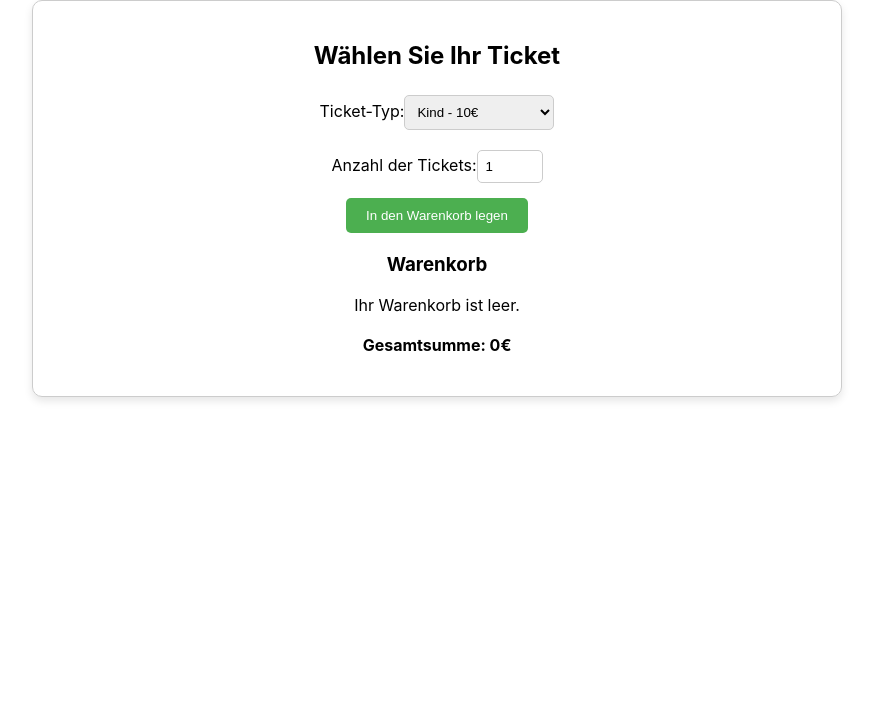
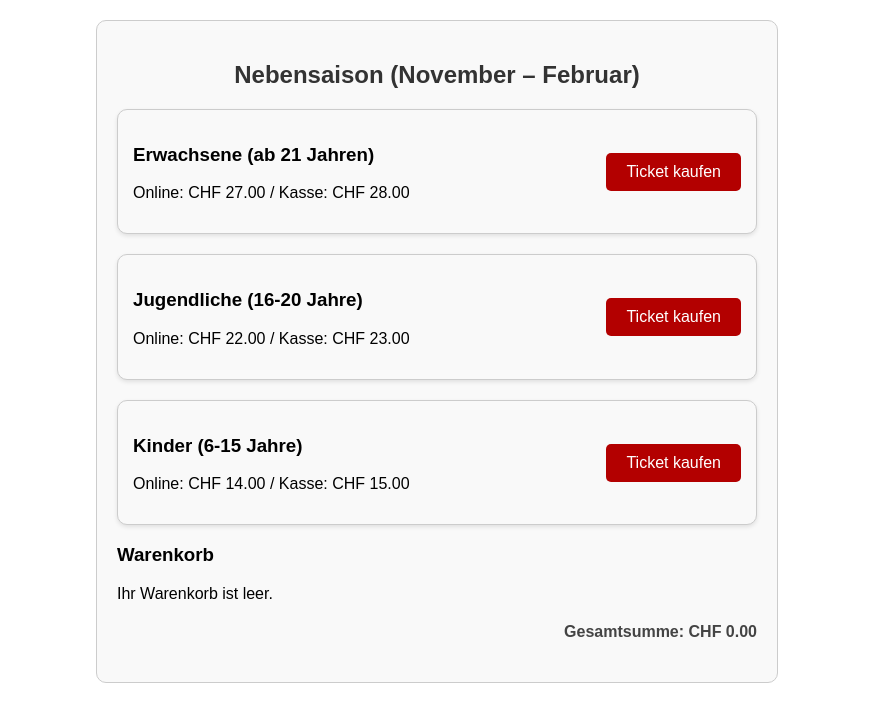
Before and after one commit to farouksaadeh/ZooApp, a React (Create React App) app: page /ticket in a window 1280 px wide. Shown: the top 722 px of the page, without its empty margins (203-1076 px from the left). Built offline with nearby package versions, Linux system fonts and the light colour scheme.

Commit message:
TicketUpdate

```diff
--- a/src/App.js
+++ b/src/App.js
@@ -3,16 +3,22 @@ import "./App.css";
 import Login from "./components/Login/Login.js";
 import Home from "./components/home/home";
 import Ticket from "./components/Ticket/Ticket.js";
+import TicketDetail from "./components/Ticket/TicketDetails.jsx";
+import TicketOverview from "./components/Ticket/TicketOverview.jsx";
 import { BrowserRouter as Router, Route, Routes } from "react-router-dom";
 
 function App() {
   return (
     <Router>
       <div className="App">
+        {/* Define Routes for navigation */}
         <Routes>
+          {/* Home Page */}
           <Route path="/" element={<Home />} />
+          {/* Login Page */}
           <Route path="/login" element={<Login />} />
-          <Route path="/ticket" element={<Ticket />} /> {/* Ticket-Route */}
+          {/* Ticket Page */}
+          <Route path="/ticket" element={<Ticket />} />
         </Routes>
       </div>
     </Router>
--- a/src/components/Ticket/Ticket.css
+++ b/src/components/Ticket/Ticket.css
@@ -1,45 +1,79 @@
 .ticket-container {
-    width: 60%;
-    margin: 0 auto;
-    padding: 20px;
-    text-align: center;
-    border: 1px solid #ccc;
-    border-radius: 10px;
-    box-shadow: 0 4px 8px rgba(0, 0, 0, 0.1);
-  }
+  width: 80%;
+  margin: 0 auto;
+  padding: 20px;
+  font-family: Arial, sans-serif;
+}
 
-  form {
-    display: flex;
-    flex-direction: column;
-    align-items: center;
-    gap: 15px;
-  }
+h2 {
+  text-align: center;
+  color: #b30000;
+}
 
-  select, input {
-    padding: 8px;
-    margin-top: 5px;
-    border-radius: 5px;
-    border: 1px solid #ccc;
-  }
+.ticket-list {
+  display: flex;
+  flex-direction: column;
+  gap: 20px;
+  margin-top: 20px;
+}
 
-  button {
-    padding: 10px 20px;
-    background-color: #4CAF50;
-    color: white;
-    border: none;
-    border-radius: 5px;
-    cursor: pointer;
-  }
+.ticket-item {
+  display: flex;
+  justify-content: space-between;
+  align-items: center;
+  border: 1px solid #ccc;
+  border-radius: 10px;
+  padding: 15px;
+  background-color: #f9f9f9;
+  box-shadow: 0 2px 4px rgba(0, 0, 0, 0.1);
+}
 
-  button:hover {
-    background-color: #45a049;
-  }
+.ticket-info {
+  text-align: left;
+}
 
-  h3, h4 {
-    margin-top: 20px;
-  }
+.add-to-cart-button {
+  background-color: #b30000;
+  color: white;
+  border: none;
+  padding: 10px 20px;
+  font-size: 1rem;
+  cursor: pointer;
+  border-radius: 5px;
+}
 
-  ul {
-    list-style-type: none;
-    padding: 0;
-  }
+.add-to-cart-button:hover {
+  background-color: #8f0000;
+}
+
+.cart-list {
+  list-style: none;
+  padding: 0;
+}
+
+.cart-item {
+  display: flex;
+  justify-content: space-between;
+  align-items: center;
+  padding: 10px 0;
+  border-bottom: 1px solid #ccc;
+}
+
+.remove-button {
+  background-color: #b30000;
+  color: white;
+  border: none;
+  padding: 5px 10px;
+  font-size: 0.9rem;
+  cursor: pointer;
+  border-radius: 5px;
+}
+
+.remove-button:hover {
+  background-color: #8f0000;
+}
+
+.cart-total {
+  margin-top: 20px;
+  text-align: right;
+}
--- a/src/components/Ticket/Ticket.js
+++ b/src/components/Ticket/Ticket.js
@@ -1,132 +1,96 @@
-import React, { useState } from 'react';
+import React, { useState, useEffect } from "react";
 import './Ticket.css';
 
 const Ticket = () => {
-  // Zustand für die Ticket-Auswahl
-  const [selectedTicket, setSelectedTicket] = useState(1); // Standard: Erwachsene (ID 1)
-  const [ticketCount, setTicketCount] = useState(1); // Standard: 1 Ticket
-  const [cart, setCart] = useState([]); // Warenkorb
+  const [ticketCount, setTicketCount] = useState(1);
+  const [cart, setCart] = useState([]);
 
-  // Preise für die verschiedenen Ticket-Arten
   const ticketPrices = [
-    {
-      _id: 1,
-      name: "Kind",
-      preis: 10,
-    },
-    {
-      _id: 2,
-      name: "Jugendlicher",
-      preis: 15,
-    },
-    {
-      _id: 3,
-      name: "Erwachsener",
-      preis: 20,
-    },
+    { _id: 1, name: 'Erwachsene (ab 21 Jahren)', onlinePrice: 27, kioskPrice: 28 },
+    { _id: 2, name: 'Jugendliche (16-20 Jahre)', onlinePrice: 22, kioskPrice: 23 },
+    { _id: 3, name: 'Kinder (6-15 Jahre)', onlinePrice: 14, kioskPrice: 15 },
   ];
 
-  // Funktion zur Aktualisierung der Ticket-Anzahl
-  const handleTicketCountChange = (event) => {
-    setTicketCount(Number(event.target.value));
-  };
+  useEffect(() => {
+    const savedCart = localStorage.getItem('cart');
+    if (savedCart) {
+      setCart(JSON.parse(savedCart));
+    }
+  }, []);
 
-  // Funktion zur Auswahl des Ticket-Typs
-  const handleTicketTypeChange = (event) => {
-    setSelectedTicket(Number(event.target.value));
-  };
+  useEffect(() => {
+    localStorage.setItem('cart', JSON.stringify(cart));
+  }, [cart]);
 
-  // Funktion zum Hinzufügen des Tickets in den Warenkorb
-  const addToCart = () => {
-    const selectedTicketInfo = ticketPrices.find(ticket => ticket._id === selectedTicket);
-    if (selectedTicketInfo) {
-      const existingItemIndex = cart.findIndex(item => item.type === selectedTicketInfo.name);
+  const addToCart = (ticket) => {
+    const existingItemIndex = cart.findIndex((item) => item.type === ticket.name);
 
     if (existingItemIndex > -1) {
-        // Wenn das Ticket bereits im Warenkorb ist, aktualisiere die Anzahl und den Preis
-        const updatedCart = [...cart];
-        updatedCart[existingItemIndex].count += ticketCount;
-        updatedCart[existingItemIndex].price += selectedTicketInfo.preis * ticketCount;
-        setCart(updatedCart);
+      setCart((prevCart) => {
+        const updatedCart = [...prevCart];
+        updatedCart[existingItemIndex].count += 1;
+        return updatedCart;
+      });
     } else {
-        // Neues Ticket in den Warenkorb hinzufügen
-        setCart([
-          ...cart,
-          {
-            type: selectedTicketInfo.name,
-            count: ticketCount,
-            price: selectedTicketInfo.preis * ticketCount,
-          },
+      setCart((prevCart) => [
+        ...prevCart,
+        { type: ticket.name, count: 1, price: ticket.onlinePrice },
       ]);
-      }
     }
   };
 
-  // Funktion zum Berechnen der Gesamtsumme im Warenkorb
+  const removeFromCart = (index) => {
+    setCart((prevCart) => prevCart.filter((_, i) => i !== index));
+  };
+
   const calculateTotal = () => {
-    return cart.reduce((total, item) => total + item.price, 0);
+    return cart.reduce((total, item) => total + item.price * item.count, 0);
   };
 
   return (
     <div className="ticket-container">
-      <h2>Wählen Sie Ihr Ticket</h2>
-
-      <form>
-        <div>
-          <label htmlFor="ticket-type">Ticket-Typ:</label>
-          <select
-            id="ticket-type"
-            value={selectedTicket}
-            onChange={handleTicketTypeChange}
+      <h2>Nebensaison (November – Februar)</h2>
+      <div className="ticket-list">
+        {ticketPrices.map((ticket) => (
+          <div key={ticket._id} className="ticket-item">
+            <div className="ticket-info">
+              <h3>{ticket.name}</h3>
+              <p>
+                Online: CHF {ticket.onlinePrice.toFixed(2)} /
+                Kasse: CHF {ticket.kioskPrice.toFixed(2)}
+              </p>
+            </div>
+            <button
+              onClick={() => addToCart(ticket)}
+              className="add-to-cart-button"
             >
-            {ticketPrices.map((ticket) => (
-              <option key={ticket._id} value={ticket._id}>
-                {ticket.name} - {ticket.preis}€
-              </option>
+              Ticket kaufen
+            </button>
+          </div>
         ))}
-          </select>
       </div>
 
-        <div>
-          <label htmlFor="ticket-count">Anzahl der Tickets:</label>
-          <input
-            type="number"
-            id="ticket-count"
-            value={ticketCount}
-            onChange={handleTicketCountChange}
-            min="1"
-            max="10"
-          />
-        </div>
-
-        <div>
-          <button
-            type="button"
-            onClick={addToCart}
-            className="add-to-cart-button"
-          >
-            In den Warenkorb legen
-          </button>
-        </div>
-      </form>
-
       <h3>Warenkorb</h3>
-      <div>
       {cart.length === 0 ? (
         <p>Ihr Warenkorb ist leer.</p>
       ) : (
-          <ul>
+        <ul className="cart-list">
           {cart.map((item, index) => (
-              <li key={index}>
-                {item.count} x {item.type} - {item.price}€
+            <li key={index} className="cart-item">
+              {item.count} x {item.type} - CHF {(item.price * item.count).toFixed(2)}
+              <button
+                className="remove-button"
+                onClick={() => removeFromCart(index)}
+              >
+                Entfernen
+              </button>
             </li>
           ))}
         </ul>
       )}
-      </div>
 
-      <div>
-        <h4>Gesamtsumme: {calculateTotal()}€</h4>
+      <div className="cart-total">
+        <h4>Gesamtsumme: CHF {calculateTotal().toFixed(2)}</h4>
       </div>
     </div>
   );
--- /dev/null
+++ b/src/components/Ticket/TicketDetails.css
@@ -0,0 +1,41 @@
+.ticket-container {
+    width: 50%;
+    margin: 20px auto;
+    padding: 20px;
+    text-align: left;
+    border: 1px solid #ccc;
+    border-radius: 10px;
+    background-color: #f9f9f9;
+  }
+
+  form {
+    margin-top: 20px;
+  }
+
+  form label {
+    display: block;
+    margin-bottom: 8px;
+    font-weight: bold;
+  }
+
+  form input {
+    width: 100%;
+    padding: 10px;
+    margin-bottom: 20px;
+    border: 1px solid #ccc;
+    border-radius: 5px;
+  }
+
+  .add-to-cart-button {
+    background-color: #b30000;
+    color: white;
+    padding: 10px 20px;
+    border: none;
+    border-radius: 5px;
+    font-size: 16px;
+    cursor: pointer;
+  }
+
+  .add-to-cart-button:hover {
+    background-color: #8f0000;
+  }
--- /dev/null
+++ b/src/components/Ticket/TicketDetails.jsx
@@ -0,0 +1,19 @@
+import React from "react";
+import "./TicketDetails.css"; // CSS-Datei importieren
+
+const TicketDetail = ({ ticket }) => {
+  if (!ticket) {
+    return <p>Bitte wählen Sie ein Ticket aus, um Details anzuzeigen.</p>;
+  }
+
+  return (
+    <div className="ticket-detail-container">
+      <h2>Ticket Details</h2>
+      <p><strong>Typ:</strong> {ticket.type}</p>
+      <p><strong>Anzahl:</strong> {ticket.count}</p>
+      <p><strong>Preis:</strong> {ticket.price}€</p>
+    </div>
+  );
+};
+
+export default TicketDetail;
--- /dev/null
+++ b/src/components/Ticket/TicketOverview.css
@@ -0,0 +1,30 @@
+.ticket-overview-container {
+    width: 60%;
+    margin: 20px auto;
+    padding: 15px;
+    border: 1px solid #ccc;
+    border-radius: 8px;
+    box-shadow: 0 4px 8px rgba(0, 0, 0, 0.1);
+    text-align: center;
+  }
+
+  h2 {
+    margin-bottom: 20px;
+    color: #333;
+  }
+
+  ul {
+    list-style-type: none;
+    padding: 0;
+    margin: 10px 0;
+  }
+
+  li {
+    font-size: 1.1em;
+    margin: 5px 0;
+  }
+
+  h4 {
+    margin-top: 15px;
+    color: #444;
+  }
--- /dev/null
+++ b/src/components/Ticket/TicketOverview.jsx
@@ -0,0 +1,29 @@
+import React from "react";
+import "./TicketOverview.css"; // CSS-Datei importieren
+
+const TicketOverview = ({ cart }) => {
+  const calculateTotal = () =>
+    cart.reduce((total, item) => total + item.price, 0);
+
+  return (
+    <div className="ticket-overview-container">
+      <h2>Warenkorb Übersicht</h2>
+      {cart.length === 0 ? (
+        <p>Ihr Warenkorb ist leer.</p>
+      ) : (
+        <div>
+          <ul>
+            {cart.map((item, index) => (
+              <li key={index}>
+                {item.count} x {item.type} - {item.price}€
+              </li>
+            ))}
+          </ul>
+          <h4>Gesamtsumme: {calculateTotal()}€</h4>
+        </div>
+      )}
+    </div>
+  );
+};
+
+export default TicketOverview;
```
Lines whose indentation alone changed are shown as unchanged.
